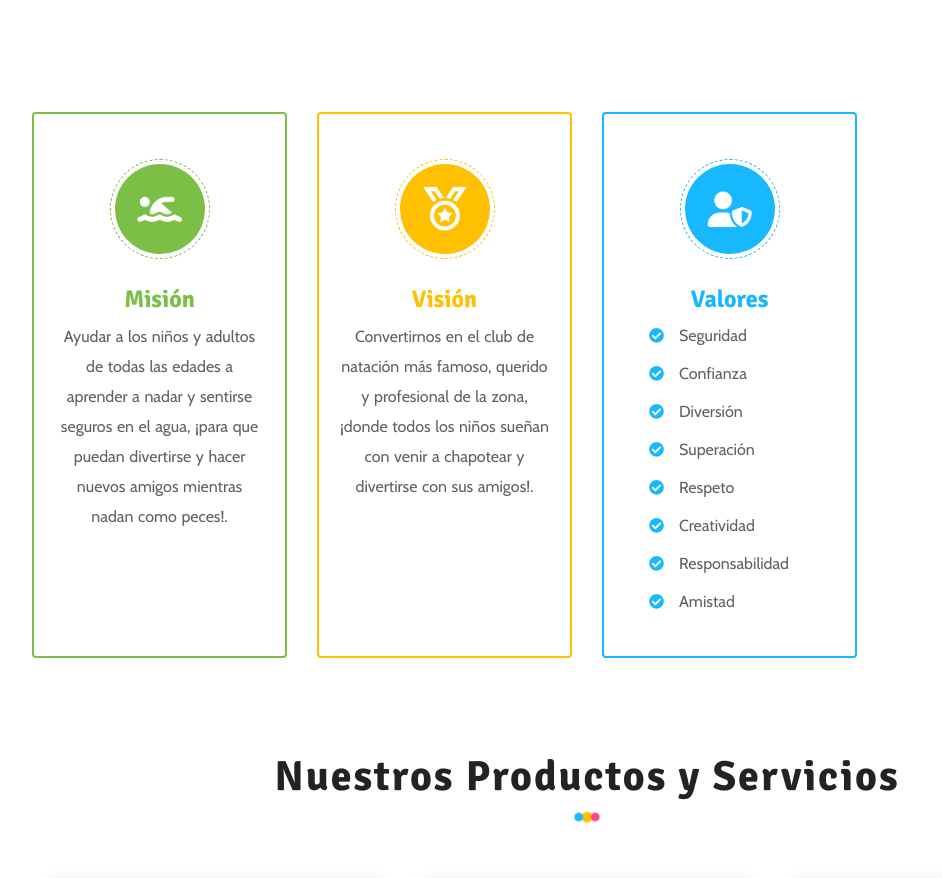
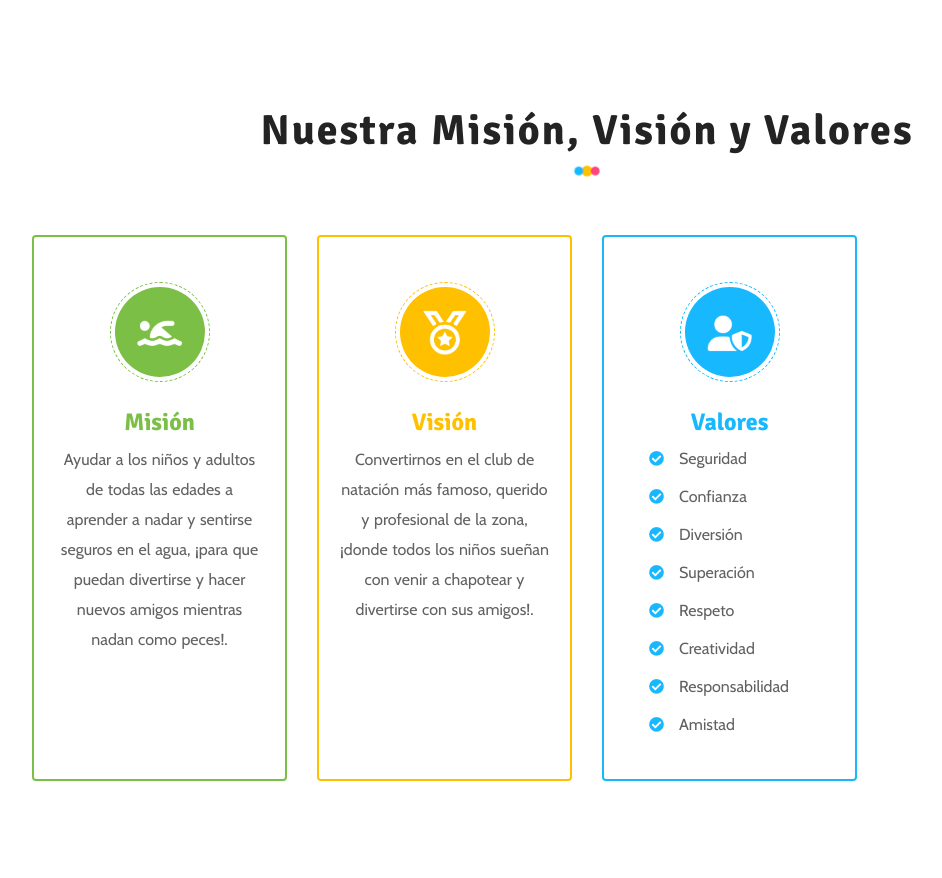
Before and after one commit to GuerreroN1/Ibime, a plain HTML site: page index.html in a window 1280 px wide. Shown: the part 1555-2433 px from the top of the page, without its empty margins (53-995 px from the left). Drawn offline with nearby package versions, Linux system fonts and the light colour scheme.

Commit message:
TITULO DE MISION VISION Y VALORES

```diff
--- a/index.html
+++ b/index.html
@@ -407,6 +407,10 @@
             <!-- start features section -->
             <section id="MVV">
                 <div class="container margin-15px-top">
+                    <div class="section-heading">
+                        <h3>Nuestra Misión, Visión y Valores</h3>
+                        <span class="title-separator"></span>
+                    </div>
                     <div class="row">
                         <div class="col-sm-6 col-lg-3 sm-margin-30px-bottom ms-margin-25px-bottom">
                             <div class="features-block green">
```
